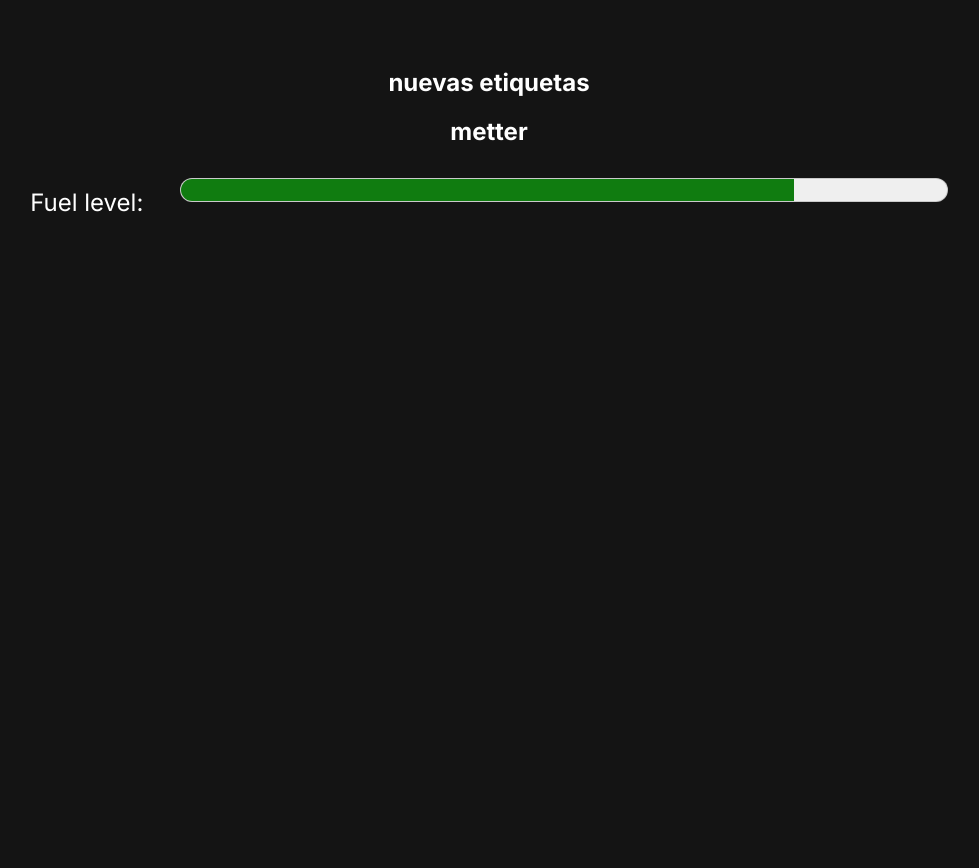
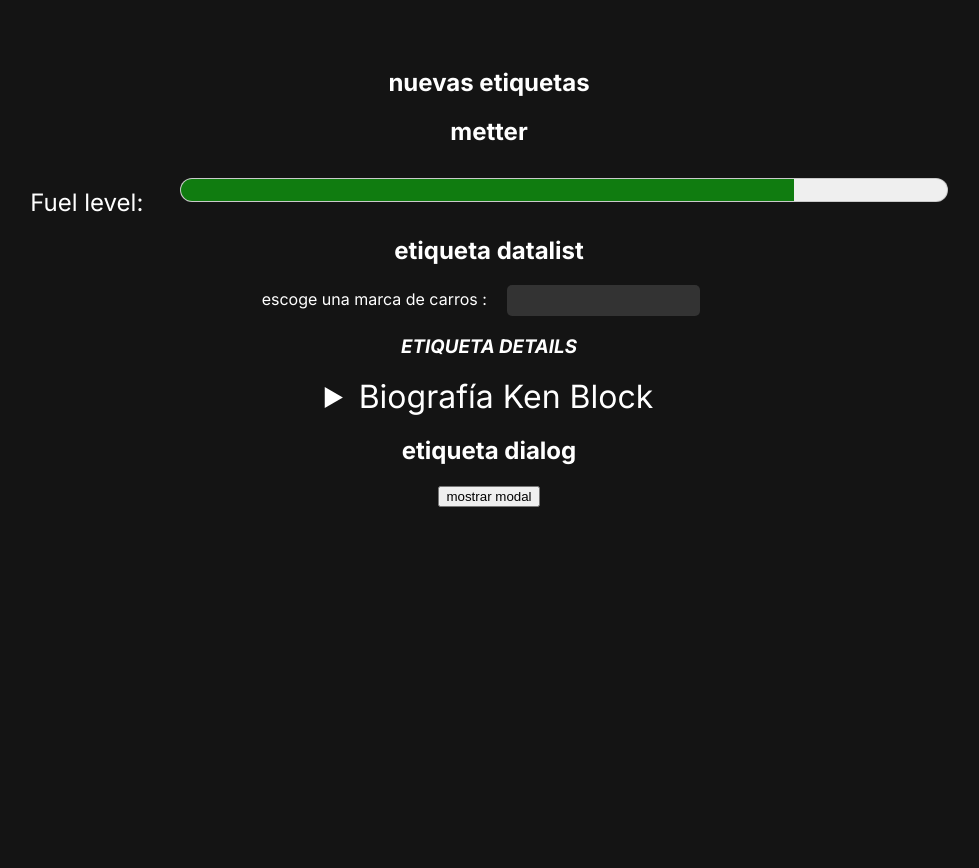
Before and after one commit to EmilioRdzLarracilla/BecaCellsEjercicios2025, a PHP site: page /clase-5-4marzo/social-links-profile-main/index.html in a window 1280 px wide. Shown: the part 752-1620 px from the top of the page, without its empty margins (151-1130 px from the left). Run offline with PHP 8.4, Linux system fonts and the light colour scheme.

Commit message:
çavance de ejercicio de maquetacion

```diff
--- a/clase-5-4marzo/social-links-profile-main/index.html
+++ b/clase-5-4marzo/social-links-profile-main/index.html
@@ -63,6 +63,62 @@
       >
         at 50/100
       </meter>
+      <h1>etiqueta datalist</h1>
+
+      <section class="datalist-cars">
+        <label for="cars-list-choice">escoge una marca de carros : </label>
+        <input
+          class="input"
+          list="cars-list"
+          id="cars-list-choice"
+          name="cars-list-choice"
+        /><datalist id="cars-list">
+          <option value="Toyota"></option>
+          <option value="Honda"></option>
+          <option value="Ford"></option>
+          <option value="Chevrolet"></option>
+          <option value="Volkswagen"></option>
+          <option value="BMW"></option>
+          <option value="Mercedes-Benz"></option>
+          <option value="Audi"></option>
+          <option value="Nissan"></option>
+          <option value="Hyundai"></option>
+          <option value="Kia"></option>
+          <option value="Mazda"></option>
+          <option value="Subaru"></option>
+          <option value="Tesla"></option>
+          <option value="Volvo"></option>
+          <option value="Porsche"></option>
+          <option value="Jeep"></option>
+          <option value="Land Rover"></option>
+          <option value="Fiat"></option>
+          <option value="Renault"></option>
+        </datalist>
+      </section>
+
+      <section class="details">
+        <h1>etiqueta details</h1>
+        <details>
+          <summary>biografía Ken block</summary>
+          <p>
+            Kenneth Paul Block (Long Beach, California; 21 de noviembre de
+            1967-Park City, Utah; 2 de enero de 2023), más conocido como Ken
+            Block, fue un piloto de automovilismo estadounidense. Participó en
+            eventos de acción de muchos deportes como skate, snowboard,
+            motocross y sobre todo en campeonatos de rally. Fue uno de los
+            cofundadores y Jefe de Marca de DC Shoes, y también fundador del
+            equipo Hoonigan Racing Division.
+          </p>
+        </details>
+      </section>
+
+      <h2>etiqueta dialog</h2>
+      <button class="btn-show">mostrar modal</button>
+
+      <dialog class="dialog-modal">
+        <p>etiqueta de ventana modal</p>
+        <button class="modal-btn">cerrar</button>
+      </dialog>
     </article>
 
     <!--  <div class="attribution">
@@ -70,4 +126,5 @@
     Coded by <a href="#">Your Name Here</a>.
   </div> -->
   </body>
+  <script src="index.js"></script>
 </html>
--- /dev/null
+++ b/clase-5-4marzo/social-links-profile-main/index.js
@@ -0,0 +1,16 @@
+console.log("nuebas etiquetas html");
+
+const d = document;
+const modalBtn = d.querySelector(".modal-btn");
+const modal = d.querySelector(".dialog-modal");
+const btnShow = d.querySelector(".btn-show");
+console.log(modalBtn);
+console.log(btnShow);
+
+modalBtn.addEventListener("click", () => {
+  modal.toggleAttribute("open");
+});
+
+btnShow.addEventListener("click", () => {
+  modal.setAttribute("open", true);
+});
--- a/clase-5-4marzo/social-links-profile-main/styles.css
+++ b/clase-5-4marzo/social-links-profile-main/styles.css
@@ -4,6 +4,19 @@
   --text-secondary-color: hsl(75, 94%, 57%);
   --card-bg-color: hsl(0, 0%, 12%);
   --item-bg-color: hsl(0, 0%, 20%);
+}
+
+.input {
+  margin: 0 1rem;
+  border-radius: 5px;
+  background-color: var(--item-bg-color);
+  border: 0;
+  padding: 0.5rem;
+  color: var(--text-color);
+}
+
+.input:focus {
+  outline: solid var(--text-secondary-color);
 }
 
 body {
@@ -13,6 +26,17 @@ body {
   font-family: "Inter", sans-serif;
   color: var(--text-color);
   background-color: var(--bg-color);
+}
+
+.details > h1 {
+  font-weight: 700;
+  font-style: italic;
+  text-transform: uppercase;
+}
+
+.details > details > summary {
+  font-size: 2rem;
+  text-transform: capitalize;
 }
 
 .page {
@@ -27,6 +51,7 @@ body {
 }
 .page-2 {
   text-align: center;
+  position: relative;
 }
 .card {
   display: inline-block;
@@ -93,3 +118,21 @@ body {
   font-size: 1.5rem;
   padding-right: 2rem;
 }
+dialog {
+  width: 100%;
+  height: 100vh;
+}
+
+.dialog-modal {
+  font-size: 1.5rem;
+  position: fixed;
+  top: 50%;
+  left: 50%;
+  transform: translate(-50%, -50%);
+  z-index: 99;
+}
+
+.dialog::backdrop {
+  background-color: red;
+  backdrop-filter: blur(5px);
+}
```
Also changed, not shown: 1 other file.
